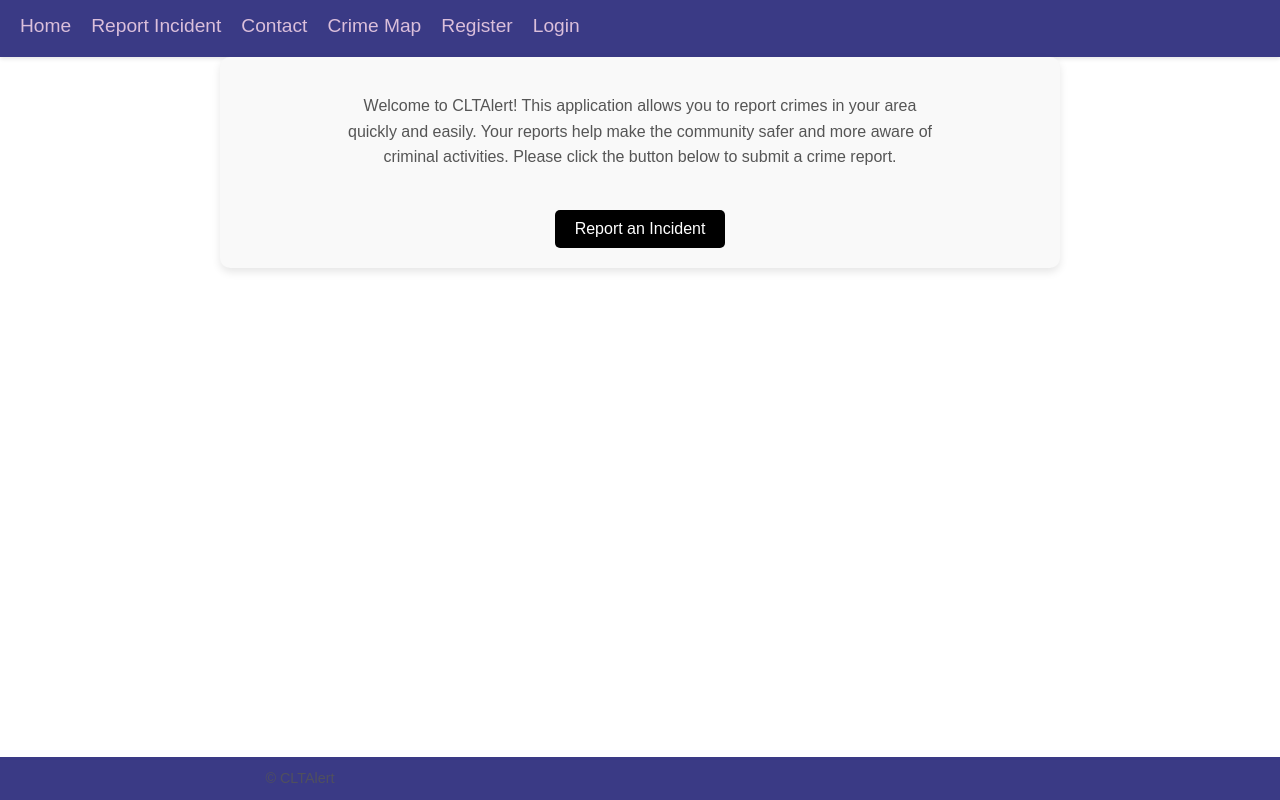
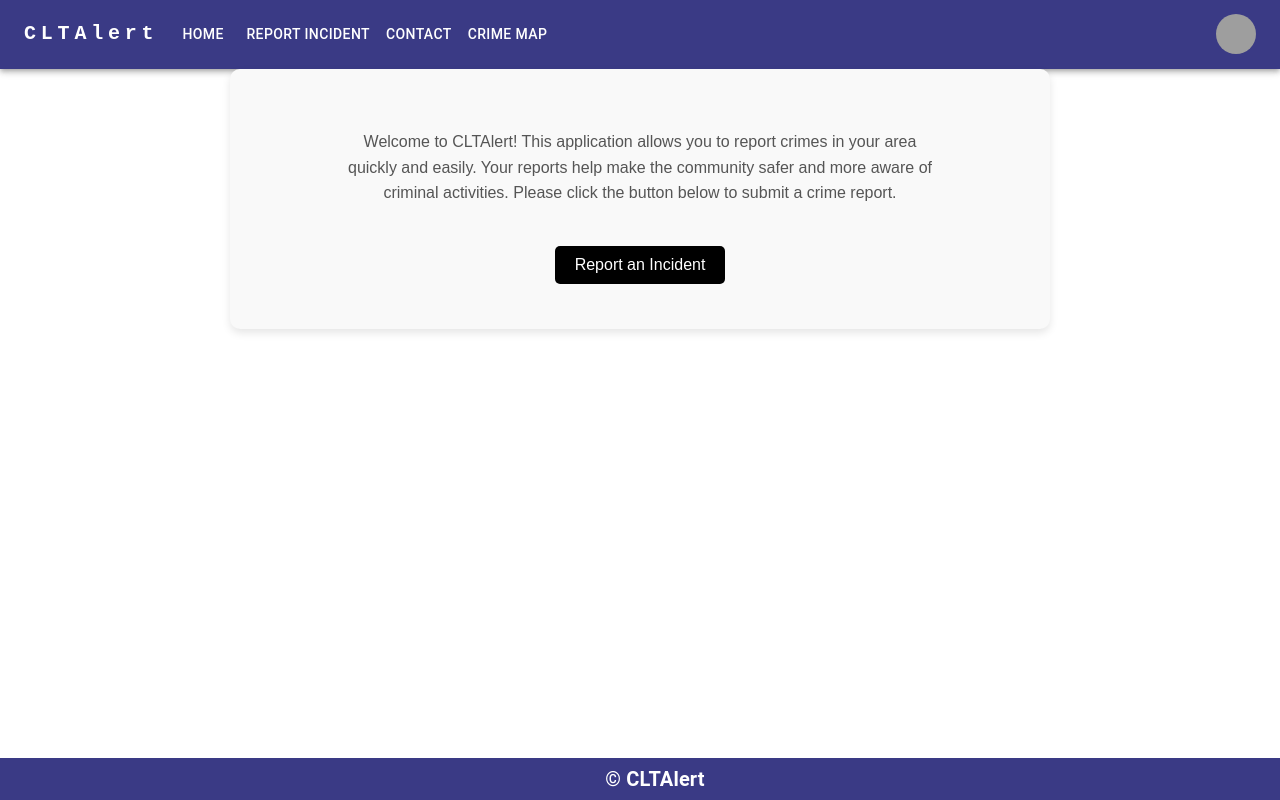
Before and after one commit to blakeuncc/Software-Development-4155, a React (Create React App) app in the folder front-end/: page /Home in a window 1280 px wide. Built offline with nearby package versions, Linux system fonts and the light colour scheme; grey boxes are pictures that could not be loaded; the HTML template or start-up script is replaced by a standard one.

Commit message:
Updated Footer, Header, and Home page
Implemented Material UI components to create a better NavBar. Fixed Home page layout from changes. Buttons have been checked and all land on the correct pages. Missing signout implementation under drop down menu.

```diff
--- a/front-end/package.json
+++ b/front-end/package.json
@@ -5,6 +5,7 @@
   "dependencies": {
     "@emotion/react": "^11.13.3",
     "@emotion/styled": "^11.13.0",
+    "@mui/icons-material": "^6.1.6",
     "@mui/material": "^6.1.3",
     "@react-google-maps/api": "^2.20.3",
     "@testing-library/jest-dom": "^5.17.0",
--- a/front-end/src/components/Footer.css
+++ b/front-end/src/components/Footer.css
@@ -1,4 +1,3 @@
-/* Ensure body and root take full height */
 html, body {
   height: 100%;
   margin: 0;
@@ -22,18 +21,16 @@
 
 footer p {
   margin: 0;
-    font-size: 0.9rem;
+  font-size: 0.8rem; /* Smaller font size */
   opacity: 0.8;
 }
 
 footer {
-    background-color: var(--dark);
+  background-color: #3a3a85; /* Your specified color */
   color: white;
-    background-color: #3a3a85;
   text-align: center;
-
   margin-top: auto;
-    padding: 10px 15px;
+  padding: 5px 15px; /* Smaller padding */
   position: fixed;
   bottom: 0;
   width: 100%;
@@ -43,4 +40,5 @@
   display: flex;
   justify-content: space-between;
   align-items: center;
+  flex-wrap: wrap; /* Allow items to wrap if necessary */
 }
--- a/front-end/src/components/Footer.jsx
+++ b/front-end/src/components/Footer.jsx
@@ -1,10 +1,14 @@
 import React from 'react';
-import './Footer.css';
+import { Box, Typography } from '@mui/material';
 
 const Footer = () => {
   return (
-    <footer>
-      <p>&copy; CLTAlert</p>
+    <footer style={{ backgroundColor: '#3a3a85', color: 'white', position: 'fixed', bottom: 0, width: '100%', padding: '5px 15px' }}>
+      <Box sx={{ display: 'flex', justifyContent: 'center', alignItems: 'center', height: '100%' }}>
+        <Typography variant="h6" align="center" sx={{ fontWeight: 'bold' }}>
+          &copy; CLTAlert
+        </Typography>
+      </Box>
     </footer>
   );
 };
--- a/front-end/src/components/Header.jsx
+++ b/front-end/src/components/Header.jsx
@@ -1,22 +1,154 @@
-import React from 'react';
+import * as React from 'react';
+import AppBar from '@mui/material/AppBar';
+import Box from '@mui/material/Box';
+import Toolbar from '@mui/material/Toolbar';
+import IconButton from '@mui/material/IconButton';
+import Typography from '@mui/material/Typography';
+import Menu from '@mui/material/Menu';
+import MenuIcon from '@mui/icons-material/Menu';
+import Container from '@mui/material/Container';
+import Avatar from '@mui/material/Avatar';
+import Button from '@mui/material/Button';
+import Tooltip from '@mui/material/Tooltip';
+import MenuItem from '@mui/material/MenuItem';
 import { Link } from 'react-router-dom';
-import './Header.css';
 
-const Header = () => {
+const pages = [
+  { label: 'Home', path: '/Home' },
+  { label: 'Report Incident', path: '/Report' },
+  { label: 'Contact', path: '/Contact' },
+  { label: 'Crime Map', path: '/Map' }
+];
+const settings = [
+  { label: 'Sign Out', path: '/' },
+  { label: 'Login', path: '/Login' }
+];
+
+function ResponsiveAppBar() {
+  const [anchorElNav, setAnchorElNav] = React.useState(null);
+  const [anchorElUser, setAnchorElUser] = React.useState(null);
+
+  const handleOpenNavMenu = (event) => {
+    setAnchorElNav(event.currentTarget);
+  };
+  const handleOpenUserMenu = (event) => {
+    setAnchorElUser(event.currentTarget);
+  };
+
+  const handleCloseNavMenu = () => {
+    setAnchorElNav(null);
+  };
+
+  const handleCloseUserMenu = () => {
+    setAnchorElUser(null);
+  };
+
   return (
-    <header>
-      <nav>
-        <ul>
-          <li><Link to="/Home">Home</Link></li>
-          <li><Link to="/Report">Report Incident</Link></li>
-          <li><Link to="/Contact">Contact</Link></li>
-          <li><Link to="/Map">Crime Map</Link></li>
-          <li><Link to="/Register">Register</Link></li>
-          <li><Link to="/Login">Login</Link></li>
-        </ul>
-      </nav>
-    </header>
+    <AppBar position="static" sx={{ backgroundColor: '#3a3a85' }}>
+      <Container maxWidth="xl">
+        <Toolbar disableGutters>
+          <Link to="/Home" style={{ textDecoration: 'none', color: 'inherit' }}>
+            <Typography
+              variant="h6"
+              noWrap
+              sx={{
+                mr: 2,
+                display: { xs: 'none', md: 'flex' },
+                fontFamily: 'monospace',
+                fontWeight: 700,
+                letterSpacing: '.3rem',
+              }}
+            >
+              CLTAlert
+            </Typography>
+          </Link>
+
+          <Box sx={{ flexGrow: 1, display: { xs: 'flex', md: 'none' } }}>
+            <IconButton
+              size="large"
+              aria-label="account of current user"
+              aria-controls="menu-appbar"
+              aria-haspopup="true"
+              onClick={handleOpenNavMenu}
+              color="inherit"
+            >
+              <MenuIcon />
+            </IconButton>
+            <Menu
+              id="menu-appbar"
+              anchorEl={anchorElNav}
+              anchorOrigin={{
+                vertical: 'bottom',
+                horizontal: 'left',
+              }}
+              keepMounted
+              transformOrigin={{
+                vertical: 'top',
+                horizontal: 'left',
+              }}
+              open={Boolean(anchorElNav)}
+              onClose={handleCloseNavMenu}
+              sx={{ display: { xs: 'block', md: 'none' } }}
+            >
+              {pages.map((page) => (
+                <MenuItem key={page.label} onClick={handleCloseNavMenu}>
+                  <Link to={page.path} style={{ textDecoration: 'none', color: 'inherit' }}>
+                    <Typography sx={{ textAlign: 'center' }}>{page.label}</Typography>
+                  </Link>
+                </MenuItem>
+              ))}
+            </Menu>
+          </Box>
+
+          <Box sx={{ flexGrow: 1, display: { xs: 'none', md: 'flex' } }}>
+            {pages.map((page) => (
+              <Button
+                key={page.label}
+                onClick={handleCloseNavMenu}
+                component={Link}
+                to={page.path}
+                sx={{ my: 2, color: 'white', display: 'block' }}
+              >
+                {page.label}
+              </Button>
+            ))}
+          </Box>
+
+          <Box sx={{ flexGrow: 0 }}>
+            <Tooltip title="Open settings">
+              <IconButton onClick={handleOpenUserMenu} sx={{ p: 0 }}>
+                <Avatar alt="Remy Sharp" src="/static/images/avatar/2.jpg" />
+              </IconButton>
+            </Tooltip>
+            <Menu
+              sx={{ mt: '45px' }}
+              id="menu-appbar"
+              anchorEl={anchorElUser}
+              anchorOrigin={{
+                vertical: 'top',
+                horizontal: 'right',
+              }}
+              keepMounted
+              transformOrigin={{
+                vertical: 'top',
+                horizontal: 'right',
+              }}
+              open={Boolean(anchorElUser)}
+              onClose={handleCloseUserMenu}
+            >
+              {settings.map((setting) => (
+                <MenuItem key={setting.label} onClick={handleCloseUserMenu}>
+                  <Link to={setting.path} style={{ textDecoration: 'none', color: 'inherit' }}>
+                    <Typography sx={{ textAlign: 'center' }}>{setting.label}</Typography>
+                  </Link>
+                </MenuItem>
+              ))}
+            </Menu>
+          </Box>
+        </Toolbar>
+      </Container>
+    </AppBar>
   );
-};
+}
 
-export default Header;
+export default ResponsiveAppBar;
--- a/front-end/src/pages/Home.jsx
+++ b/front-end/src/pages/Home.jsx
@@ -6,14 +6,16 @@
     return (
         <div>
             <Header />
-            <main>
-                <p>
+            <main style={{ display: 'flex', flexDirection: 'column', alignItems: 'center', justifyContent: 'center', minHeight: '30vh', padding: '10px' }}>
+                <p style={{ textAlign: 'center' }}>
                     Welcome to CLTAlert! This application allows you to report crimes in your area quickly and easily.
                     Your reports help make the community safer and more aware of criminal activities.
                     Please click the button below to submit a crime report.
                 </p>
-                <a href="/report">
-                    <button>Report an Incident</button>
+                <a href="/report" style={{ textDecoration: 'none' }}>
+                    <button style={{ marginTop: '20px', padding: '10px 20px', fontSize: '16px', cursor: 'pointer' }}>
+                        Report an Incident
+                    </button>
                 </a>
             </main>
             <Footer />
```
Also changed, not shown: 1 other file (tests, documents, lock files or other folders). Lines whose indentation alone changed are shown as unchanged.
